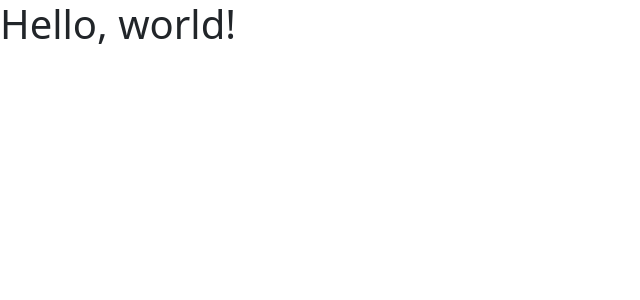
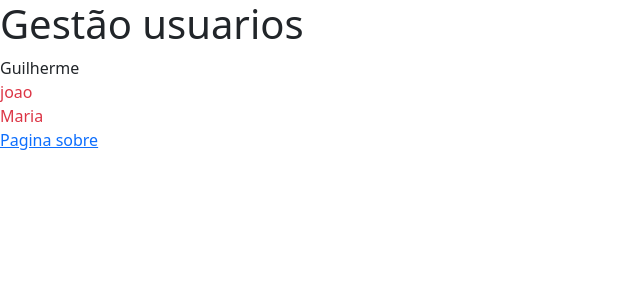
Before and after one commit to MilesKurts/Studies, a Flask app: page / in a window 1280 px wide. Shown: the top 300 px of the page, without its empty margins (0-640 px from the left). Run offline with Flask 3, Linux system fonts and the light colour scheme.

Commit message:
3° commit

```diff
--- a/1site.py/main.py
+++ b/1site.py/main.py
@@ -6,7 +6,14 @@ app = Flask(__name__)
  #routs
 @app.route("/")
 def ola_mundo():
-    return render_template('index.html')
+    titulo = "Gestão usuarios"
+    usuarios = [
+        {"nome": "Guilherme", "membro_ativo": True},
+        {"nome": "joao", "membro_ativo": False},
+        {"nome": "Maria", "membro_ativo": False},
+    ]
+
+    return render_template('index.html', titulo=titulo,usuarios=usuarios)
 
 @app.route("/sobre")
 def pagina_sobre():
--- a/1site.py/templates/index.html
+++ b/1site.py/templates/index.html
@@ -7,7 +7,21 @@
     <link href="https://cdn.jsdelivr.net/npm/bootstrap@5.3.3/dist/css/bootstrap.min.css" rel="stylesheet" integrity="sha384-QWTKZyjpPEjISv5WaRU9OFeRpok6YctnYmDr5pNlyT2bRjXh0JMhjY6hW+ALEwIH" crossorigin="anonymous">
   </head>
   <body>
-    <h1>Hello, world!</h1>
+
+    <h1>{{ titulo }}</h1>
+
+    {% for usuario in usuarios %}
+
+        {% if usuario.membro_ativo %}
+            <div class="text-sucess">{{ usuario.nome }}</div>
+        {% else %}
+            <div class="text-danger">{{ usuario.nome }}</div>
+        {% endif %}
+
+    {% endfor %}
+
+    <a href="{{ url_for('pagina_sobre') }}">Pagina sobre</a>
+
     <script src="https://cdn.jsdelivr.net/npm/bootstrap@5.3.3/dist/js/bootstrap.bundle.min.js" integrity="sha384-YvpcrYf0tY3lHB60NNkmXc5s9fDVZLESaAA55NDzOxhy9GkcIdslK1eN7N6jIeHz" crossorigin="anonymous"></script>
   </body>
 </html>
```
